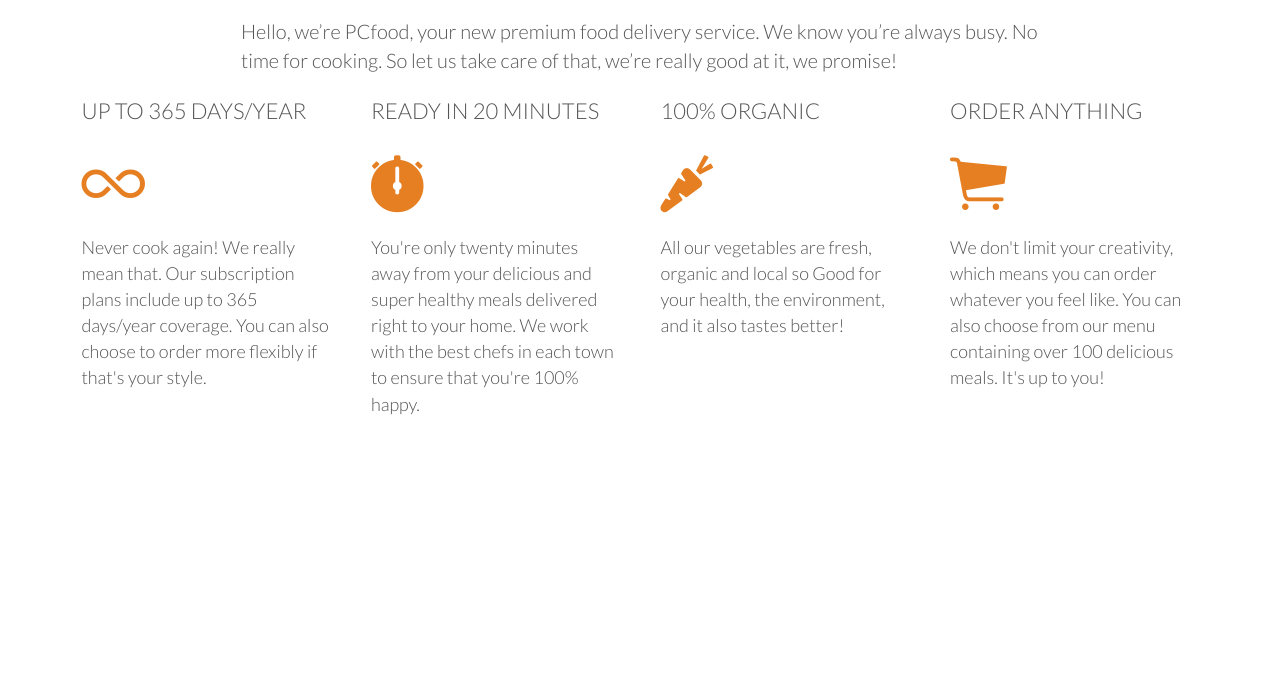
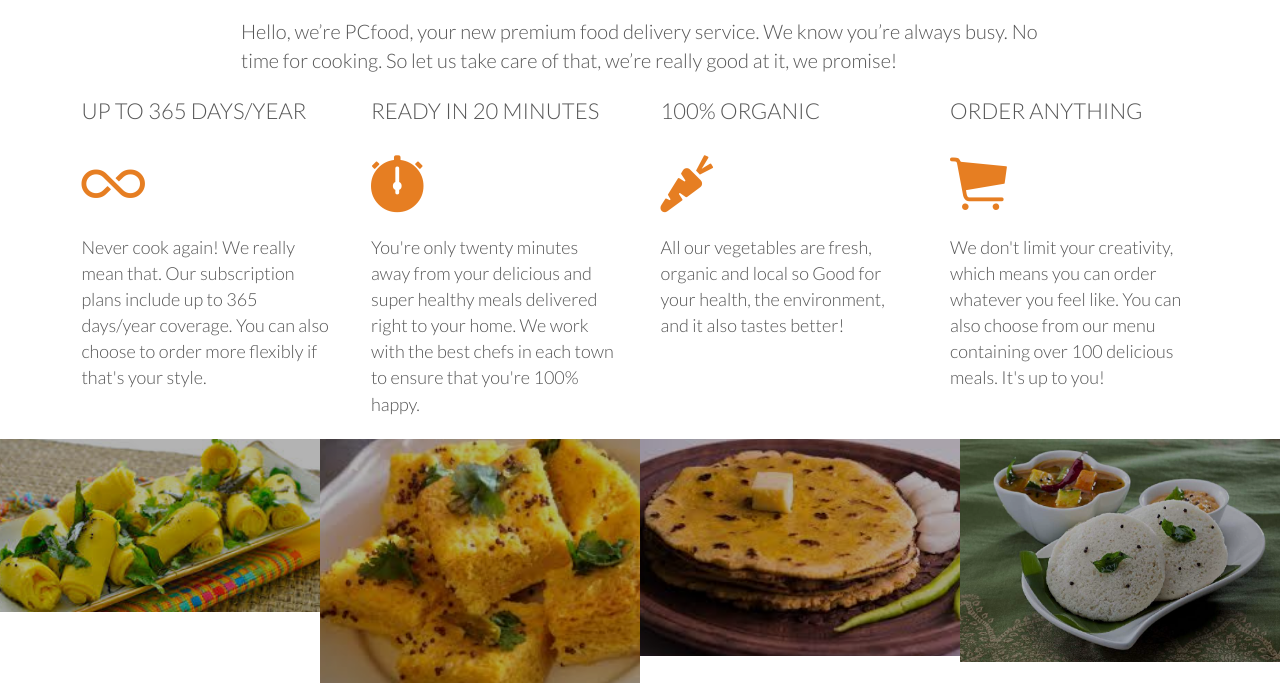
Before and after one commit to PrincyChauhan/Food_Web, a plain HTML site: page index.html in a window 1280 px wide. Shown: the part 844-1527 px from the top of the page. Before the commit the page ends 1283 px from the top, so only its background shows below. Drawn offline with Linux system fonts and the light colour scheme.

Commit message:
Building the favorite meals section

```diff
--- a/index.html
+++ b/index.html
@@ -16,10 +16,10 @@
                 <div class="row">
                     <img src="resources/images/Capture.PNG" atl="food logo"class="logo">
                     <ul class="main-nav">
-                    <li><a href="#">Food delivery</a></li>
-                    <li><a href="#">How it works</a></li>
-                    <li><a href="#">Our cities</a></li>
-                    <li><a href="#">Sign up</a></li>
+                        <li><a href="#">Food delivery</a></li>
+                        <li><a href="#">How it works</a></li>
+                        <li><a href="#">Our cities</a></li>
+                        <li><a href="#">Sign up</a></li>
                     </ul>
                 </div>
             </nav>
@@ -71,8 +71,30 @@
                 </div>
         </div>
         </section>
+        <section class="section-meal">
 
-
+    <ul class="meals-showcase">
+            <li>
+        <figure class="meal-photo">
+                <img src="resources/images/khandvi.jpg" alt="Khandvi">
+                </figure>
+        </li>
+         <li>
+        <figure class="meal-photo">
+                <img src="resources/images/dhokla.jpg" alt="Dhokla">
+                </figure>
+        </li>
+         <li>
+        <figure class="meal-photo">
+                <img src="resources/images/paratha.jpg" alt="panjabi">
+                </figure>
+        </li>
+         <li>
+        <figure class="meal-photo">
+                <img src="resources/images/Easy-Indian-Food-Swaps-to-Lose-Weight.jpg" alt="idli sambhar">
+             </figure>
+        </li>
+            </ul>
+        </section>
     </body>
-
 </html>
--- a/resources/css/style.css
+++ b/resources/css/style.css
@@ -186,3 +186,36 @@ header{
 .main-nav li a:hover,
 .main-nav li a:active{
     border-bottom:2px solid #e67e22;
+
+}
+
+
+/*-----------------------------*/
+/* meals-showcase*/
+.meals-showcase{
+    list-style: none;
+    width: 100%;
+
+}
+.meals-showcase li{
+    display:block;
+    float: left;
+    width: 25%;
+}
+.meal-photo{
+    width: 100%;
+    margin: 0;
+    overflow: hidden;
+    background-color: #000;
+}
+.meal-photo img{
+    opacity: 0.7;
+    width: 100%;
+    height: auto;
+    transform: scale(1.10);
+    transition: transform 0.5s,opacity 0.5s;
+}
+.meal-photo img:hover{
+    opacity: 1;
+    transform: scale(1.5);
+}
```
Also changed, not shown: resources/images/Easy-Indian-Food-Swaps-to-Lose-Weight.jpg (added), resources/images/dhokla.jpg (added), resources/images/khandvi.jpg (added), resources/images/paratha.jpg (added).
